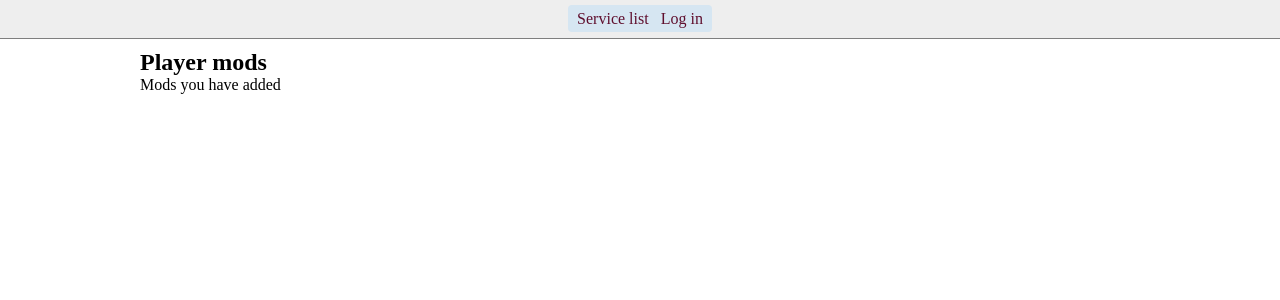
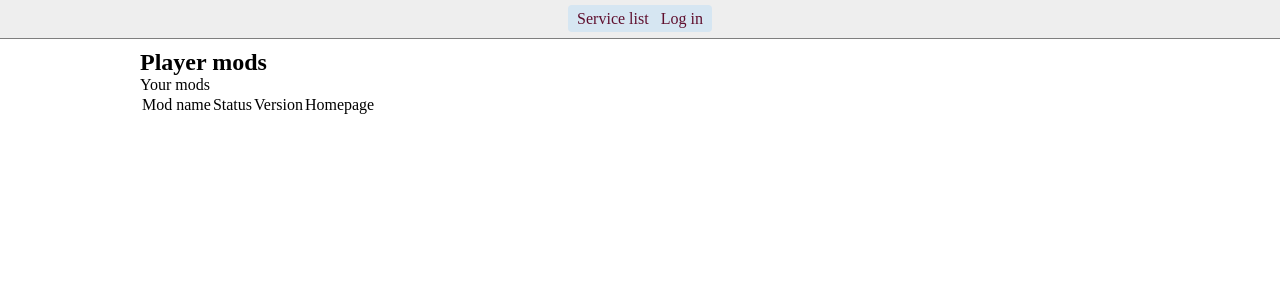
Before and after one commit to TheTerrasque/yammyamm, a Django app: a page that uses yammies/templates/mods/user_mods.html in a window 1280 px wide. Shown: the top 300 px of the page. Run offline with Django 3.2, Linux system fonts and the light colour scheme.

Commit message:
Service access logic moved to part of model

```diff
--- a/yammies/models.py
+++ b/yammies/models.py
@@ -69,6 +69,9 @@ class JsonService(models.Model):
 
     def __unicode__(self):
         return self.name
+
+    def user_can_add_mod(self, user):
+        return user == self.owner
 
     def get_mirrors(self):
         mirrors = self.hostmirror_set.filter(active=True)
--- a/yammies/templates/mods/show_service.html
+++ b/yammies/templates/mods/show_service.html
@@ -11,11 +11,11 @@
         <div id="jsonlink">
             {% if object.json_file %}<a href="{{ object.json_file.url }}">JSON link</a>{% endif %}
         </div>
-        {% ifequal object.owner user %}
+        {% if  can_add_mod %}
             <div>
                 <a href="{% url 'mod:mod_create' object.id %}">Add a mod</a>
             </div>
-        {% endifequal %}
+        {% endif %}
     </div>
 
     <div id="mods">
--- a/yammies/templates/mods/user_mods.html
+++ b/yammies/templates/mods/user_mods.html
@@ -5,8 +5,17 @@
 {% block main %}
 
 <h2>Player mods</h2>
-<div>Mods you have added</div>
+<div>Your mods</div>
 <table>
+    <thead>
+        <tr>
+            <td>Mod name</td>
+            <td>Status</td>
+            <td>Version</td>
+            <td>Homepage</td>
+        </tr>
+    </thead>
+    <tbody>
     {% for mod in user.mod_set.all %}
     <tr>
         <td><a href="{{ mod.get_absolute_url }}">{{ mod }}</a></td>
@@ -15,5 +24,6 @@
         <td>{% if mod.homepage %}<a href="{{ mod.homepage }}">Homepage</a>{% endif %}</td>
     </tr>
     {% endfor %}
+    </tbody>
 </table>
 {% endblock %}
--- a/yammies/views.py
+++ b/yammies/views.py
@@ -62,6 +62,12 @@ class ServiceDisplay(DetailView):
     queryset = M.JsonService.objects.filter(active=True)
     template_name = "mods/show_service.html"
 
+    def get_context_data(self, **kwargs):
+        context = super(ServiceDisplay, self).get_context_data(**kwargs)
+        context["can_add_mod"] = self.object.user_can_add_mod(self.request.user)
+        return context
+
+
 class ModCreate(BV.LoginRequiredMixin, BV.UserPassesTestMixin, CreateView):
     model = M.Mod
     fields = ["name", "version", "category"]
@@ -69,7 +75,7 @@ class ModCreate(BV.LoginRequiredMixin, BV.UserPassesTestMixin, CreateView):
 
     def test_func(self, user):
         self.active_service = get_object_or_404(M.JsonService, pk=self.kwargs["pk"])
-        return self.active_service.owner == user
+        return self.active_service.user_can_add_mod(user)
 
     def get_success_url(self):
         return self.object.get_edit_url()
```
